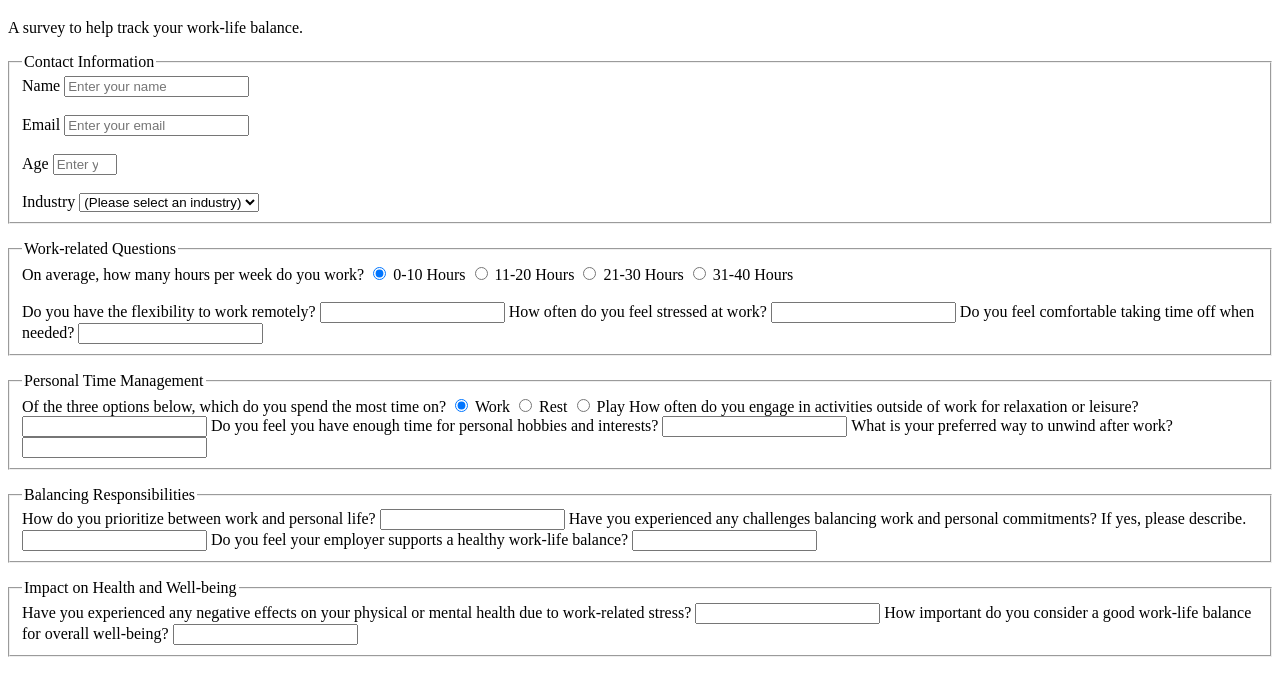
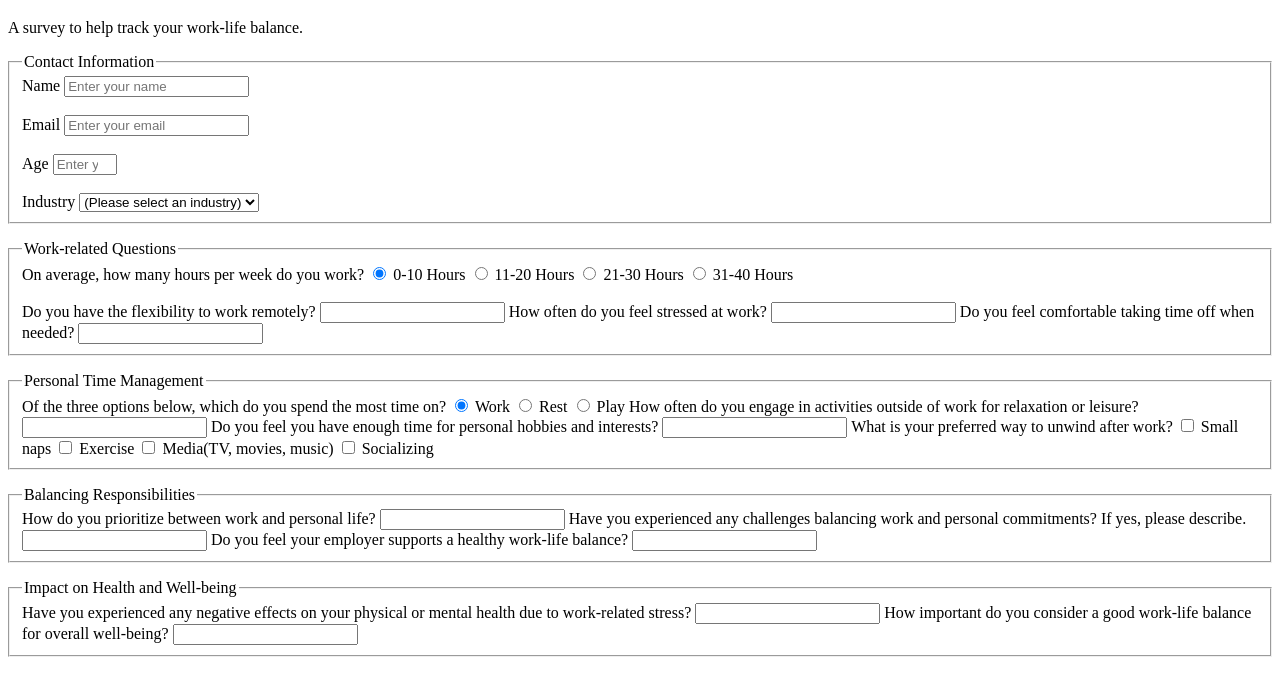
Before and after one commit to JackStendeback/WorkLife-Balance-Survey, a plain HTML site: page index.html in a window 1280 px wide. Shown: the part 61-756 px from the top of the page. Drawn offline with Linux system fonts and the light colour scheme.

Commit message:
adding checkbox functionality

```diff
--- a/index.html
+++ b/index.html
@@ -14,16 +14,16 @@
             <legend>Contact Information</legend>
 
             <label id="name-label">Name</label>
-            <input id="name" type="text" placeholder="Enter your name"><br><br>
+            <input id="name" type="text" placeholder="Enter your name" required><br><br>
 
             <label id="email-label">Email</label>
-            <input id="email" required placeholder="Enter your email"><br><br>
+            <input id="email" required placeholder="Enter your email" required><br><br>
 
             <label id="number-label">Age</label>
-            <input type="number" id="number" min="1" max="102" placeholder="Enter your current age"><br><br>
+            <input type="number" id="number" min="1" max="102" placeholder="Enter your current age" required><br><br>
 
             <label>Industry</label>
-            <select id="dropdown" name="dropdown"><br><br>
+            <select id="dropdown" name="dropdown" required><br><br>
                 <option>(Please select an industry)</option>
                 <option>Technology</option>
                 <option>Healthcare</option>
@@ -80,7 +80,17 @@
             <input>
 
             <label>What is your preferred way to unwind after work?</label>
-            <input>
+            <input type="checkbox" value="naps">
+            <label>Small naps</label>
+
+            <input type="checkbox" value="exercise">
+            <label>Exercise</label>
+
+            <input type="checkbox" value="media">
+            <label>Media(TV, movies, music)</label>
+
+            <input type="checkbox" value="social-life">
+            <label>Socializing</label>
 
         </fieldset>
 
```
Also changed, not shown: 1 other file.
